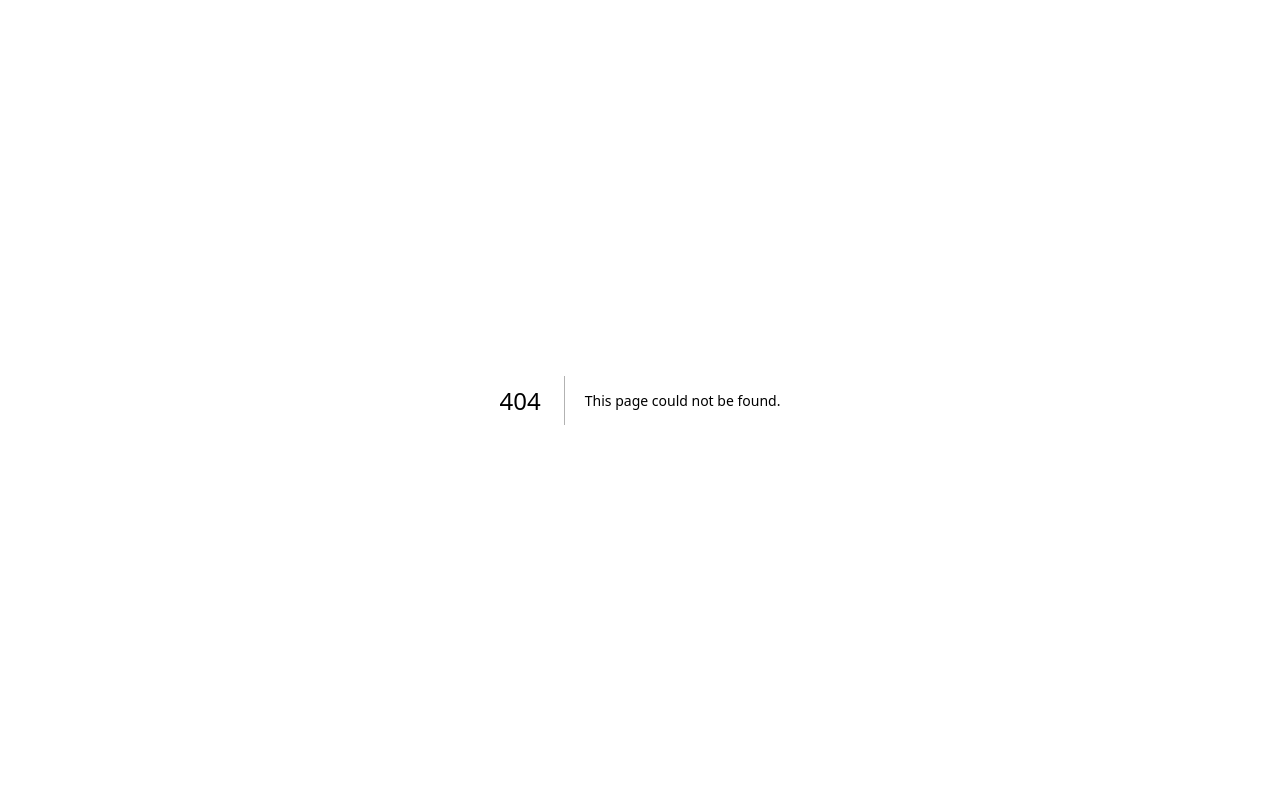
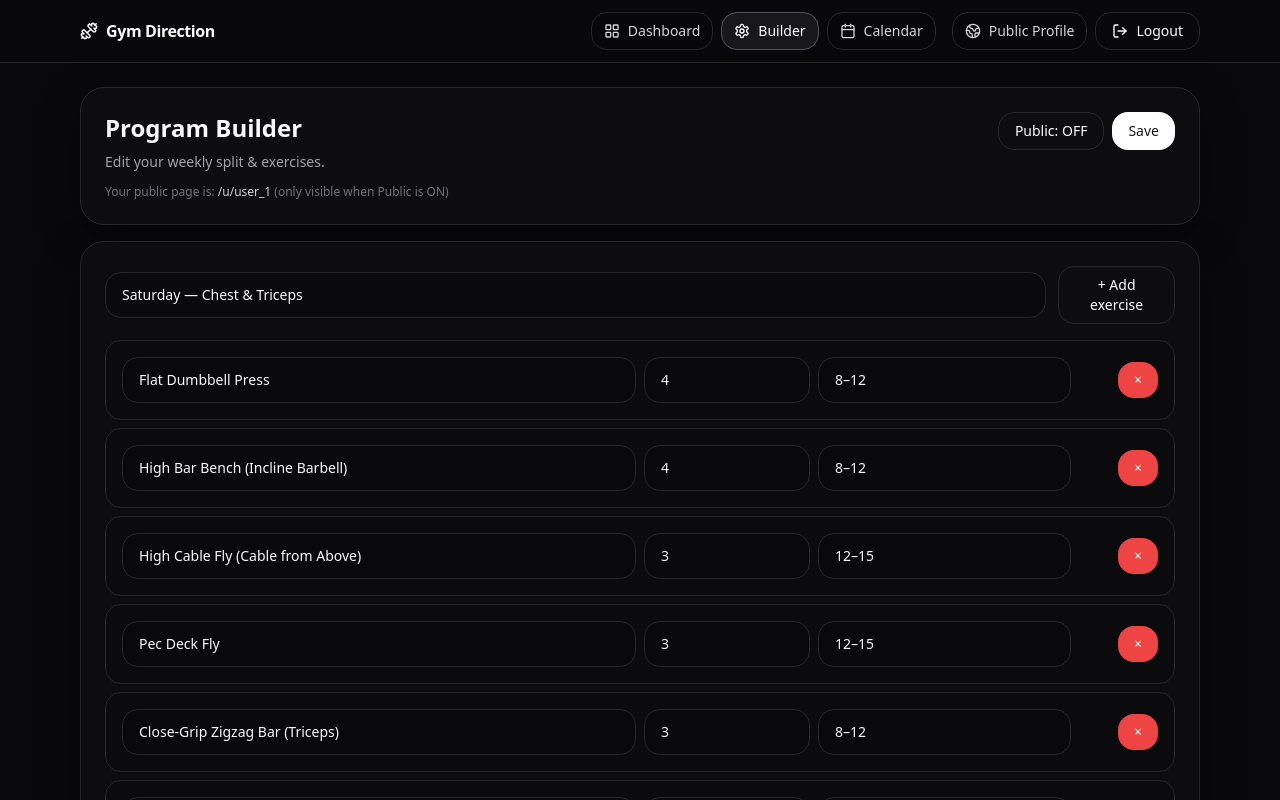
Before and after one commit to Masterpiece2009/gym-direction-firebase, a Next.js app: page /app/builder in a window 1280 px wide. Before the commit this address had no page. Shown: the top 800 px of the page. Built offline with nearby package versions, Linux system fonts and the light colour scheme; no server answers; the database is empty; sample sign-in values are in the browser's storage.

Commit message:
Update and rename page.tsx.txt to page.tsx

```diff
--- /dev/null
+++ b/app/app/builder/page.tsx
@@ -0,0 +1,153 @@
+"use client";
+
+import { useEffect, useState } from "react";
+import { RequireAuth, TopNav, Card, Button, Input } from "../../_ui";
+import { auth, getProgram, saveProgram, getPublicProfile, setPublic, type ProgramDoc, type ProgramDay } from "../../_db";
+
+export default function Builder() {
+  const [program, setProgram] = useState<ProgramDoc | null>(null);
+  const [saving, setSaving] = useState(false);
+  const [isPublic, setIsPublic] = useState(false);
+
+  useEffect(() => {
+    async function load() {
+      const uid = auth.currentUser!.uid;
+      setProgram(await getProgram(uid));
+      const pub = await getPublicProfile(uid);
+      setIsPublic(Boolean(pub?.public));
+    }
+    load();
+  }, []);
+
+  function updateDay(idx: number, patch: Partial<ProgramDay>) {
+    setProgram((p) => {
+      if (!p) return p;
+      const days = [...p.days];
+      days[idx] = { ...days[idx], ...patch };
+      return { ...p, days };
+    });
+  }
+
+  function addExercise(dayIdx: number) {
+    setProgram((p) => {
+      if (!p) return p;
+      const days = [...p.days];
+      days[dayIdx] = {
+        ...days[dayIdx],
+        exercises: [...days[dayIdx].exercises, { name: "New Exercise", sets: 3, reps: "8–12" }]
+      };
+      return { ...p, days };
+    });
+  }
+
+  function removeExercise(dayIdx: number, exIdx: number) {
+    setProgram((p) => {
+      if (!p) return p;
+      const days = [...p.days];
+      const ex = [...days[dayIdx].exercises];
+      ex.splice(exIdx, 1);
+      days[dayIdx] = { ...days[dayIdx], exercises: ex };
+      return { ...p, days };
+    });
+  }
+
+  function updateExercise(dayIdx: number, exIdx: number, patch: any) {
+    setProgram((p) => {
+      if (!p) return p;
+      const days = [...p.days];
+      const ex = [...days[dayIdx].exercises];
+      ex[exIdx] = { ...ex[exIdx], ...patch };
+      days[dayIdx] = { ...days[dayIdx], exercises: ex };
+      return { ...p, days };
+    });
+  }
+
+  async function save() {
+    if (!program) return;
+    setSaving(true);
+    try {
+      await saveProgram(auth.currentUser!.uid, program);
+      alert("Program saved!");
+    } finally {
+      setSaving(false);
+    }
+  }
+
+  async function togglePublic() {
+    const uid = auth.currentUser!.uid;
+    const next = !isPublic;
+    setIsPublic(next);
+    await setPublic(uid, next);
+    alert(next ? "Public profile enabled!" : "Public profile disabled.");
+  }
+
+  return (
+    <RequireAuth>
+      <TopNav />
+      <div className="mx-auto max-w-6xl px-4 py-6 grid gap-4">
+        <Card className="p-6">
+          <div className="flex items-start justify-between gap-4 flex-wrap">
+            <div>
+              <h1 className="text-2xl font-semibold">Program Builder</h1>
+              <p className="mt-2 text-sm text-zinc-400">Edit your weekly split & exercises.</p>
+            </div>
+            <div className="flex gap-2">
+              <Button variant={isPublic ? "secondary" : "ghost"} onClick={togglePublic}>
+                {isPublic ? "Public: ON" : "Public: OFF"}
+              </Button>
+              <Button onClick={save} disabled={saving || !program}>
+                {saving ? "Saving…" : "Save"}
+              </Button>
+            </div>
+          </div>
+          <p className="mt-3 text-xs text-zinc-500">
+            Your public page is: <span className="text-zinc-300">/u/{auth.currentUser?.uid}</span> (only visible when Public is ON)
+          </p>
+        </Card>
+
+        <div className="grid gap-4">
+          {program?.days?.map((d, dayIdx) => (
+            <Card key={d.weekday} className="p-6">
+              <div className="flex flex-col md:flex-row md:items-center md:justify-between gap-3">
+                <Input value={d.title} onChange={(e) => updateDay(dayIdx, { title: e.target.value })} />
+                <Button variant="ghost" onClick={() => addExercise(dayIdx)}>
+                  + Add exercise
+                </Button>
+              </div>
+
+              <div className="mt-4 grid gap-2">
+                {d.exercises.map((ex, exIdx) => (
+                  <div key={exIdx} className="rounded-2xl border border-zinc-800 bg-zinc-950/30 p-4 grid gap-2 md:grid-cols-12 items-center">
+                    <div className="md:col-span-6">
+                      <Input value={ex.name} onChange={(e) => updateExercise(dayIdx, exIdx, { name: e.target.value })} />
+                    </div>
+                    <div className="md:col-span-2">
+                      <Input
+                        type="number"
+                        placeholder="Sets"
+                        value={ex.sets ?? ""}
+                        onChange={(e) => updateExercise(dayIdx, exIdx, { sets: e.target.value ? Number(e.target.value) : undefined })}
+                      />
+                    </div>
+                    <div className="md:col-span-3">
+                      <Input
+                        value={ex.reps ?? ""}
+                        placeholder="Reps (e.g. 8–12)"
+                        onChange={(e) => updateExercise(dayIdx, exIdx, { reps: e.target.value })}
+                      />
+                    </div>
+                    <div className="md:col-span-1 flex justify-end">
+                      <Button variant="danger" onClick={() => removeExercise(dayIdx, exIdx)}>
+                        ×
+                      </Button>
+                    </div>
+                  </div>
+                ))}
+              </div>
+            </Card>
+          ))}
+        </div>
+      </div>
+    </RequireAuth>
+  );
+}
```
Also changed, not shown: app/app/builder/page.tsx.txt (deleted).
